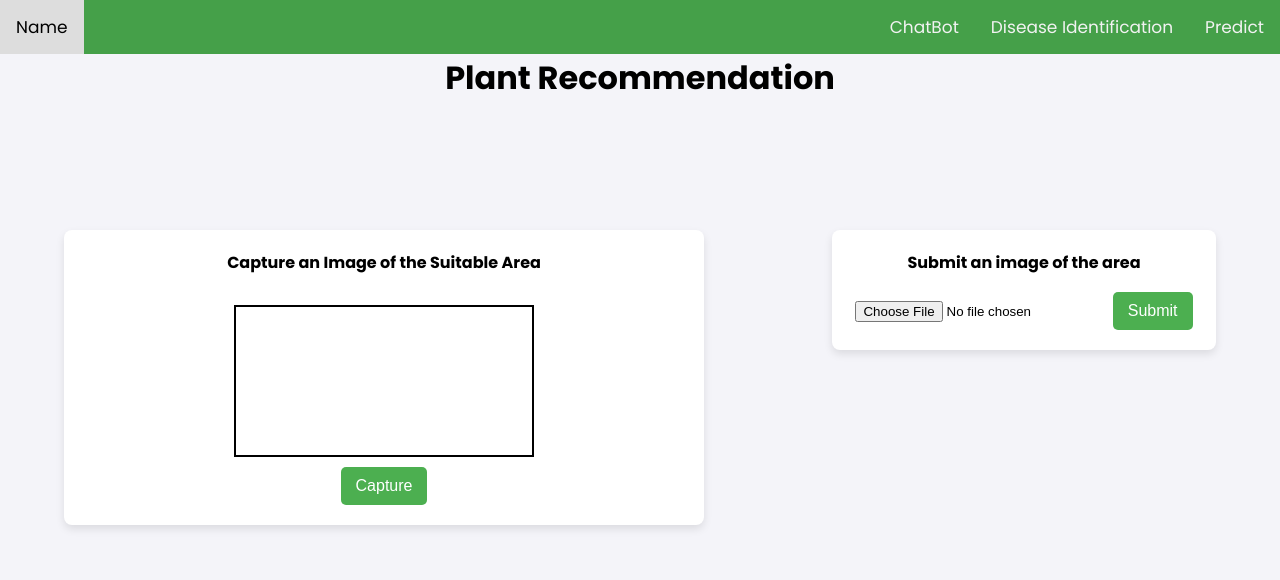
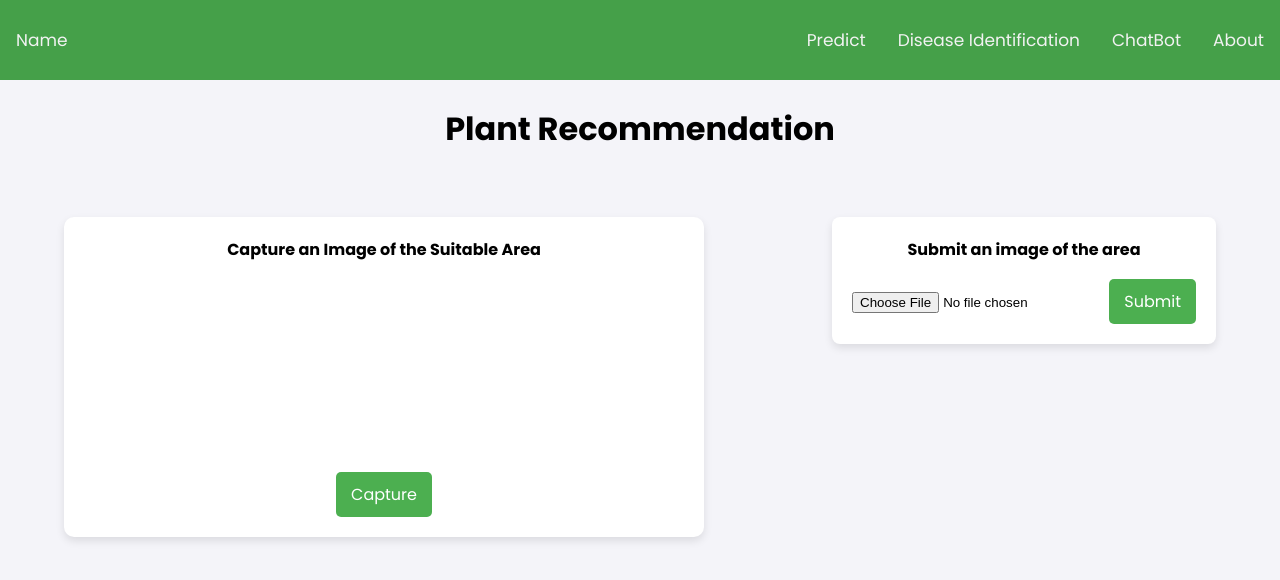
Before and after one commit to Dulina77/DSGP_EcoGrow, a Flask app: page /predict in a window 1280 px wide. Shown: the top 580 px of the page. Run offline with Flask 3, Linux system fonts and the light colour scheme.

Commit message:
Updated UI

```diff
--- a/static/style.css
+++ b/static/style.css
@@ -19,8 +19,10 @@ body {
 video, canvas {
     width: 100%;
     max-width: 500px;
-    border: 2px solid black;
+    /*border: 2px solid black;*/
     display: block;
+    border-radius: 10px;
+    margin-bottom: 10%;
 }
 .controls {
     margin-top: 10px;
@@ -33,6 +35,7 @@ button {
     background-color: #4CAF50;
     color: white;
     cursor: pointer;
+    font-family: "Poppins", "sans-serif";
 }
 #submit-btn {
     display: none;
@@ -43,7 +46,7 @@ button {
     margin-bottom: 20%;
     background: #ffffff;
     padding: 20px;
-    border-radius: 8px;
+    border-radius: 10px;
     box-shadow: 0 4px 8px rgba(0, 0, 0, 0.1);
     text-align: center;
     margin-left: 5%;
@@ -81,7 +84,7 @@ button {
 
 
 h1{
-    margin-bottom: 10%;
+    margin-bottom: 5%;
 }
 h4{
     margin-bottom:5% ;
@@ -91,6 +94,7 @@ h4{
     background-color: #45a049;
     overflow: hidden;
     height: 50%;
+    margin-bottom: 2%;
 }
 
 .navBar a {
@@ -100,10 +104,13 @@ h4{
     padding: 14px 16px;
     text-decoration: none;
     font-size: 17px;
+    margin-top: 1%;
+    margin-bottom: 1%;
 }
 
 #name{
     float: left;
+
 
 }
 
--- a/templates/page.html
+++ b/templates/page.html
@@ -12,9 +12,10 @@
 
     <nav class = "navBar">
         <a href="#" id="name">Name</a>
+        <a href="#" id="component4">About</a>
+        <a href="#" id="component3">ChatBot</a>
+        <a href="#" id="component2">Disease Identification</a>
         <a href="#" id="component1">Predict</a>
-        <a href="#" id="component2">Disease Identification</a>
-        <a href="#" id="component3">ChatBot</a>
     </nav>
 
     <h1>Plant Recommendation</h1>
```
